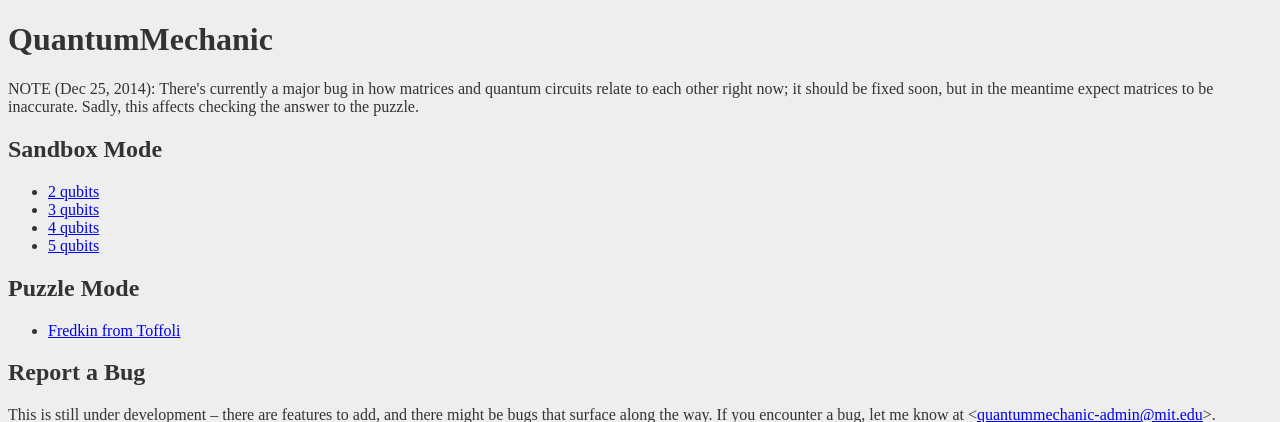
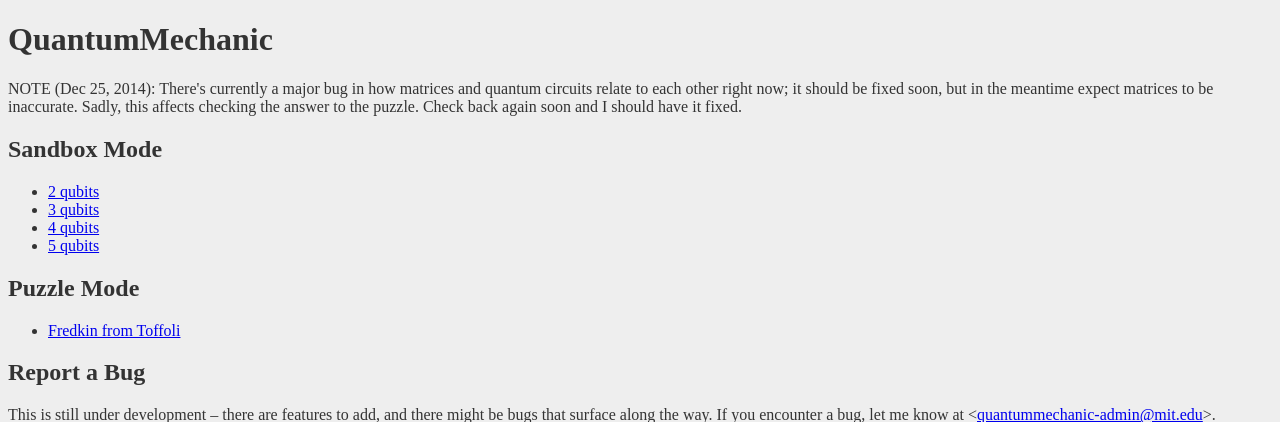
Before and after one commit to csvoss/quantummechanic, a Django app: page / in a window 1280 px wide. Shown: the top 422 px of the page. Run offline with Django 3.2, Linux system fonts and the light colour scheme; some libraries are stand-ins or nearby versions.

Commit message:
+ error message

```diff
--- a/quantummechanic/templates/index.html
+++ b/quantummechanic/templates/index.html
@@ -11,7 +11,7 @@
 <body>
 <h1>QuantumMechanic</h1>
 
-<p>NOTE (Dec 25, 2014): There's currently a major bug in how matrices and quantum circuits relate to each other right now; it should be fixed soon, but in the meantime expect matrices to be inaccurate. Sadly, this affects checking the answer to the puzzle.</p>
+<p>NOTE (Dec 25, 2014): There's currently a major bug in how matrices and quantum circuits relate to each other right now; it should be fixed soon, but in the meantime expect matrices to be inaccurate. Sadly, this affects checking the answer to the puzzle. Check back again soon and I should have it fixed.</p>
 
 <h2>Sandbox Mode</h2>
 <ul>
```
